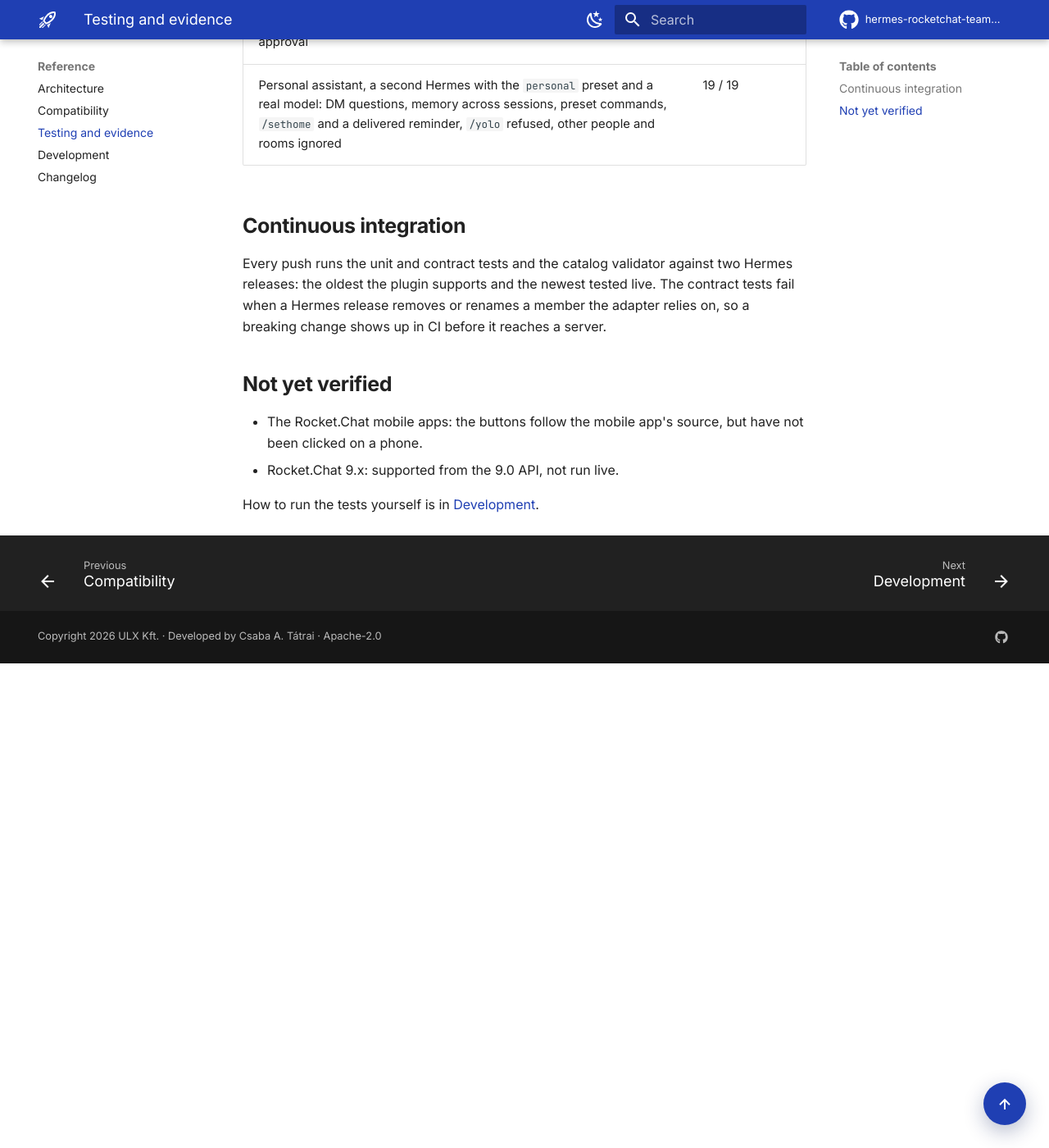
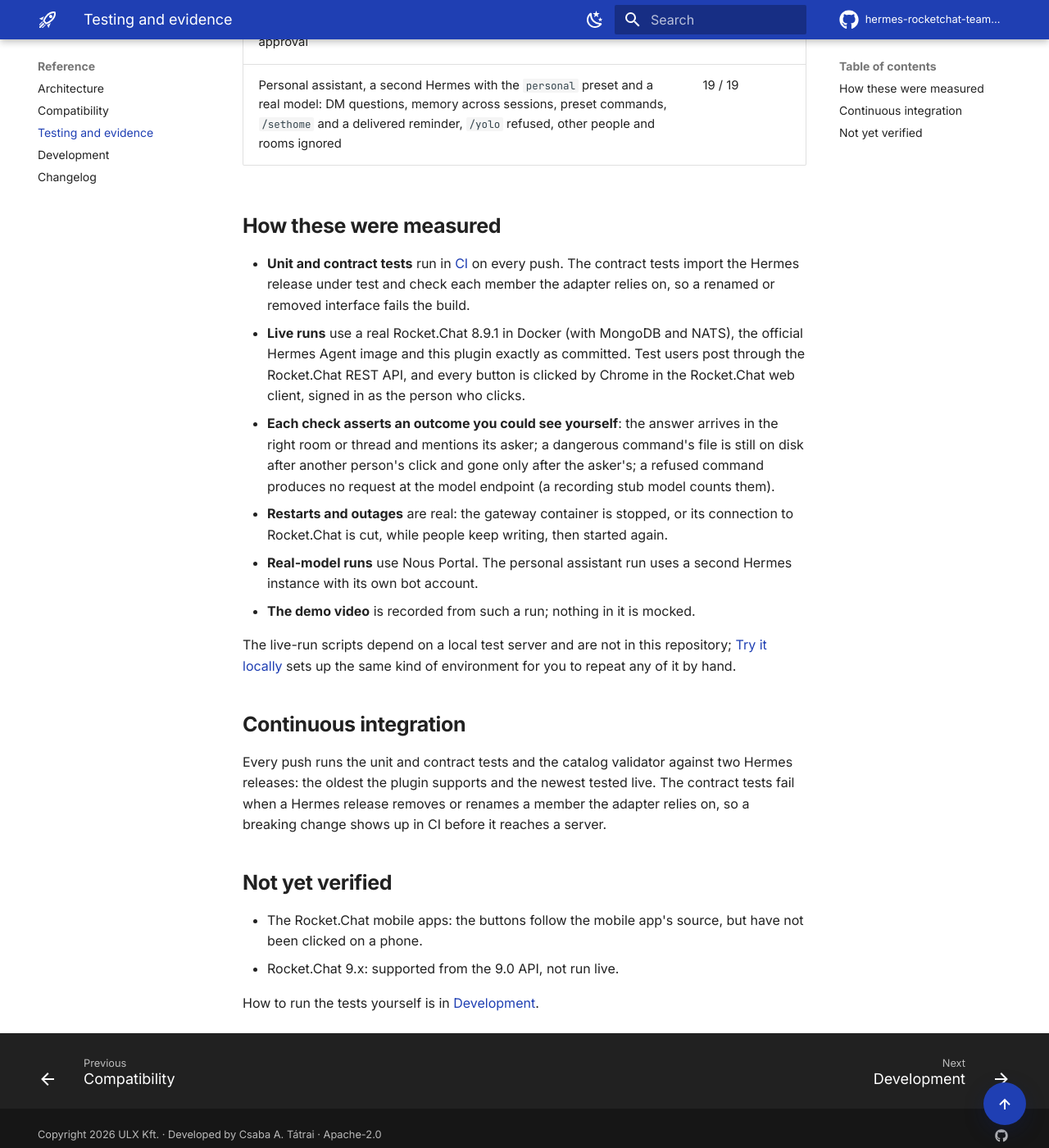
Before and after one commit to csabatatrai-ulx/hermes-rocketchat-team-gateway, an MkDocs documentation site: the page built from docs/evidence.md, in a window 1280 px wide and 1400 px high, scrolled down 983 px. Shown: the whole window at 82% size. Built offline with MkDocs 1.6.1 and Material for MkDocs 9.7.7, drawn with Linux system fonts in a browser that asks for light colours; comment, search, counter and statistics services are not loaded.

Commit message:
Evidence: how the numbers were measured

```diff
--- a/docs/evidence.md
+++ b/docs/evidence.md
@@ -16,6 +16,17 @@ Every number below comes from a run, not from a claim. The live runs used Rocket
 | Real model (Nous Portal): room context, identity, threads, long answers, approval | Pass |
 | Personal assistant, a second Hermes with the `personal` preset and a real model: DM questions, memory across sessions, preset commands, `/sethome` and a delivered reminder, `/yolo` refused, other people and rooms ignored | 19 / 19 |
 
+## How these were measured
+
+- **Unit and contract tests** run in [CI](https://github.com/csabatatrai-ulx/hermes-rocketchat-team-gateway/actions/workflows/ci.yml) on every push. The contract tests import the Hermes release under test and check each member the adapter relies on, so a renamed or removed interface fails the build.
+- **Live runs** use a real Rocket.Chat 8.9.1 in Docker (with MongoDB and NATS), the official Hermes Agent image and this plugin exactly as committed. Test users post through the Rocket.Chat REST API, and every button is clicked by Chrome in the Rocket.Chat web client, signed in as the person who clicks.
+- **Each check asserts an outcome you could see yourself**: the answer arrives in the right room or thread and mentions its asker; a dangerous command's file is still on disk after another person's click and gone only after the asker's; a refused command produces no request at the model endpoint (a recording stub model counts them).
+- **Restarts and outages** are real: the gateway container is stopped, or its connection to Rocket.Chat is cut, while people keep writing, then started again.
+- **Real-model runs** use Nous Portal. The personal assistant run uses a second Hermes instance with its own bot account.
+- **The demo video** is recorded from such a run; nothing in it is mocked.
+
+The live-run scripts depend on a local test server and are not in this repository; [Try it locally](try.md) sets up the same kind of environment for you to repeat any of it by hand.
+
 ## Continuous integration
 
 Every push runs the unit and contract tests and the catalog validator against two Hermes releases: the oldest the plugin supports and the newest tested live. The contract tests fail when a Hermes release removes or renames a member the adapter relies on, so a breaking change shows up in CI before it reaches a server.
```
Also changed, not shown: README.md (+10 -1 lines).
